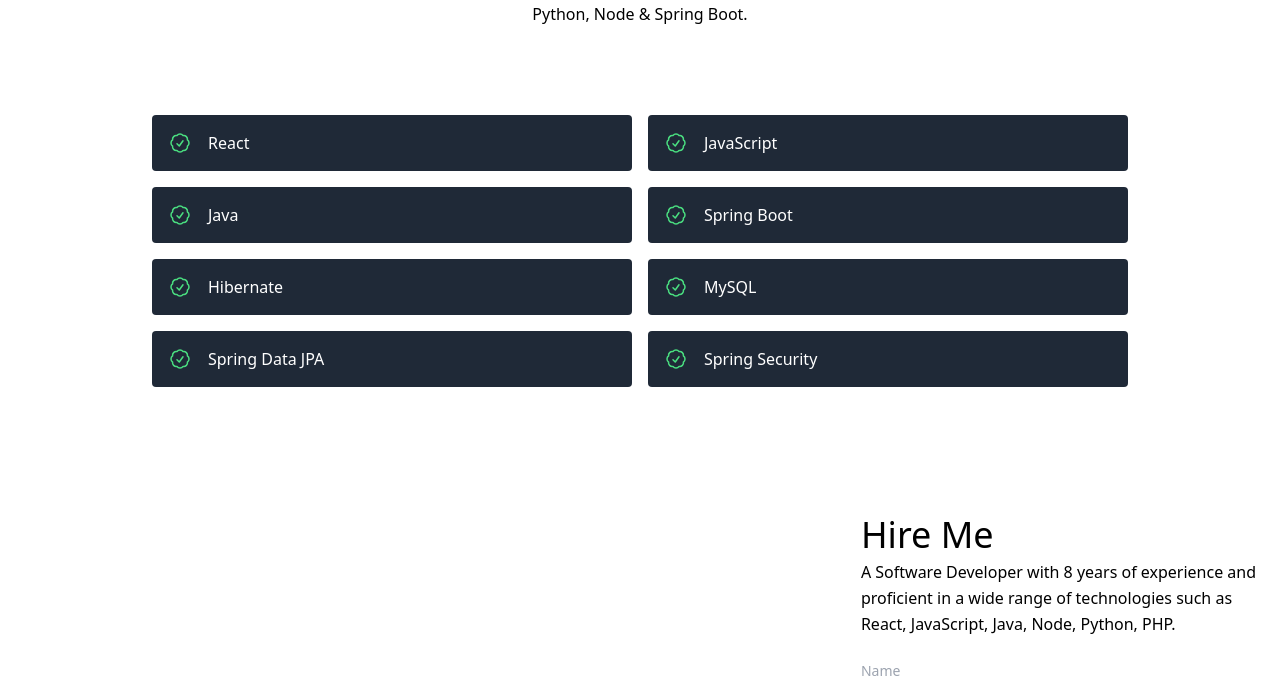
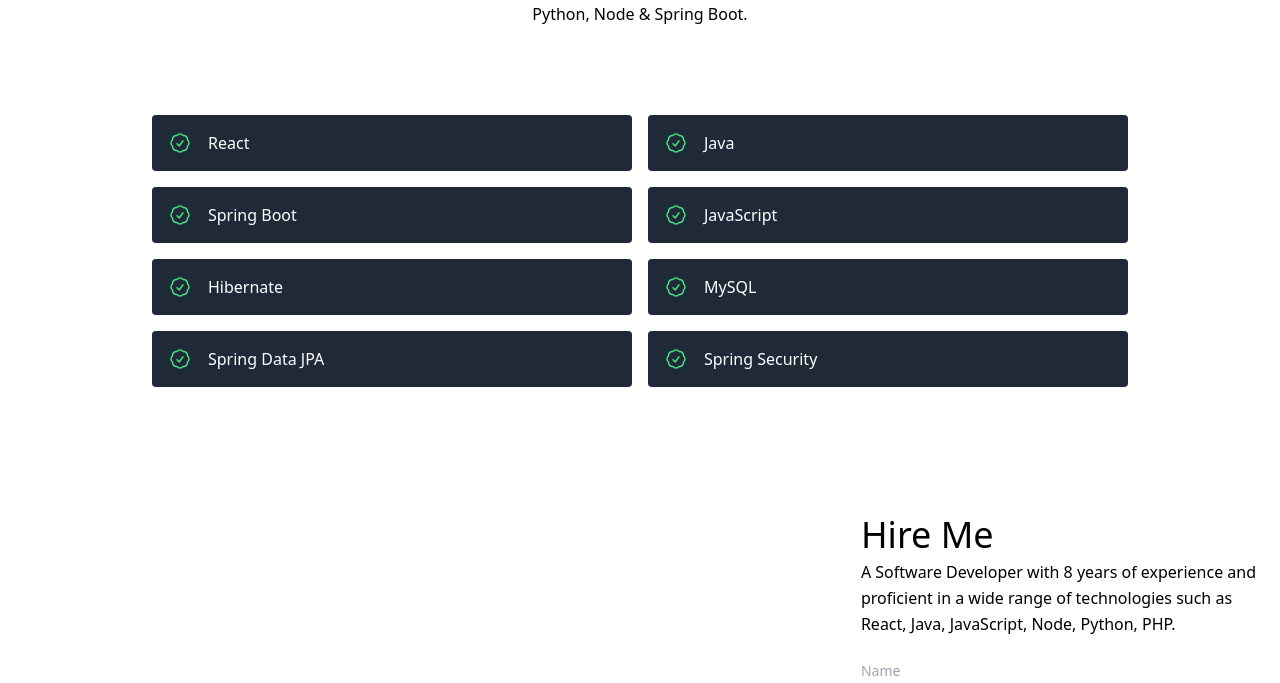
Before and after one commit to BharathR8/Bharath-Portfolio-Website-Main, a React (Create React App) app: page / in a window 1280 px wide. Shown: the part 1944-2627 px from the top of the page. Built offline with nearby package versions, Linux system fonts and the light colour scheme.

Commit message:
Updated contact.js with the technologies order and projects.js with current site url, and data.js with latest technologies

```diff
--- a/src/components/contact.js
+++ b/src/components/contact.js
@@ -58,7 +58,7 @@ export default function Contact() {
                             Hire Me
                         </h2>
                         <p className="leading-relaxed mb-5">
-                            A Software Developer with 8 years of experience and proficient in a wide range of technologies such as React, JavaScript, Java, Node, Python, PHP.
+                            A Software Developer with 8 years of experience and proficient in a wide range of technologies such as React, Java, JavaScript, Node, Python, PHP.
                         </p>
                         <div className="relative mb-4">
                             <label html for="name" className="leading-7 text-sm text-gray-400">
--- a/src/components/projects.js
+++ b/src/components/projects.js
@@ -18,7 +18,7 @@ export default function Projects() {
                 <div className="flex flex-wrap-m-4">
                     {projects.map((project, id) => (
                         <a
-                            href="https://joyful-palmier-7343e8.netlify.app"
+                            href="https://bharath-portfolio-site.netlify.app"
                             key={project.image}
                             className="sm:w-1/2 w-100 p-4">
                             <div className="flex relative">
--- a/src/data.js
+++ b/src/data.js
@@ -25,4 +25,4 @@ export const projects = [
     },
 ]
 
-export const skills = ["React", "JavaScript", "Java", "Spring Boot", "Hibernate", "MySQL", "Spring Data JPA", "Spring Security"];
+export const skills = ["React", "Java", "Spring Boot", "JavaScript", "Hibernate", "MySQL", "Spring Data JPA", "Spring Security"];
```
